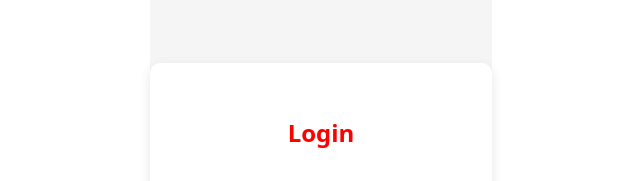
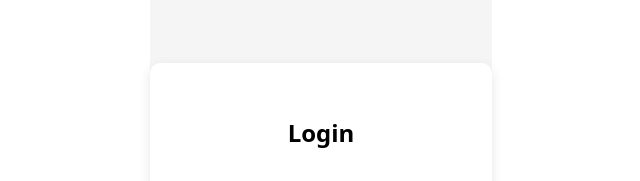
Before and after one commit to pablodcruz/react-todo-app, a React (Vite) app: page / in a window 1280 px wide. Shown: the part 165-346 px from the top of the page, without its empty margins (319-959 px from the left). Built offline with nearby package versions, Linux system fonts and the light colour scheme.

Commit message:
testing jenkins

```diff
--- a/src/App.css
+++ b/src/App.css
@@ -64,7 +64,7 @@
 .login-title {
   text-align: center;
   margin-bottom: 1rem;
-  color: red;
+  color: black;
 }
 
 .login-input {
```
